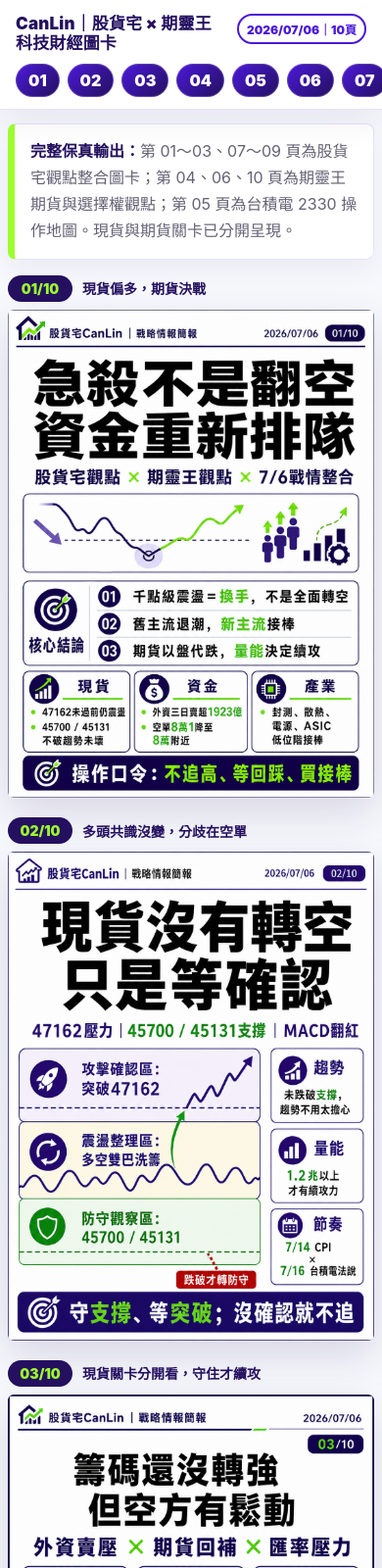
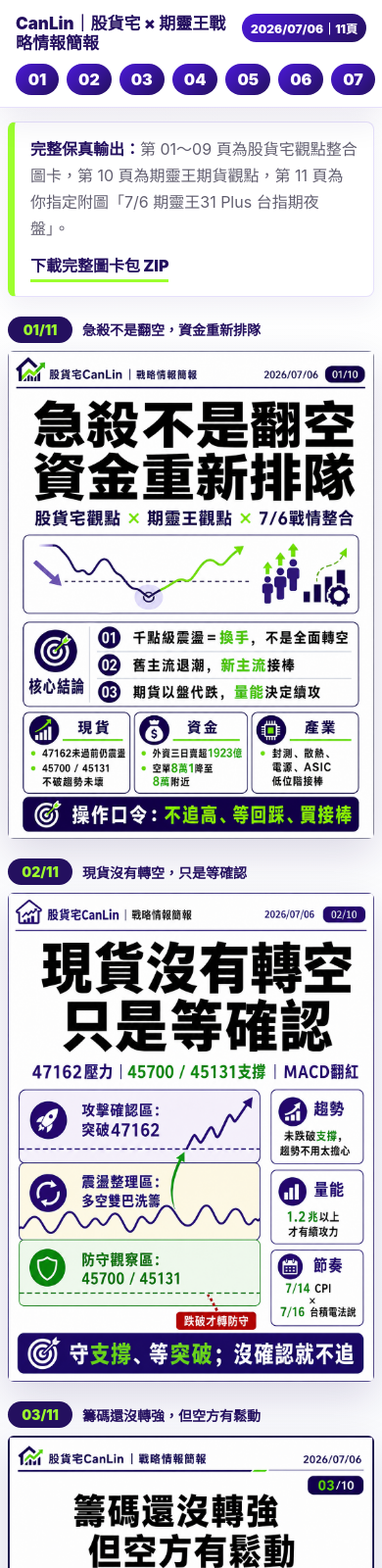
Before and after one commit to guanhaolin7/canlin-report, a plain HTML site: page reports/20260706/index.html in a window 390 px wide. Shown: the top 1600 px of the page at 98% size. Drawn offline with Linux system fonts and the light colour scheme.

Commit message:
Add files via upload

```diff
--- a/reports/20260706/index.html
+++ b/reports/20260706/index.html
@@ -3,7 +3,7 @@
 <head>
   <meta charset="utf-8">
   <meta name="viewport" content="width=device-width, initial-scale=1">
-  <title>CanLin｜股貨宅 × 期靈王科技財經圖卡 2026/07/06</title>
+  <title>CanLin｜股貨宅 × 期靈王戰略情報簡報 2026/07/06</title>
   <style>
     :root {
       --bg: #f7f8fc;
@@ -11,26 +11,26 @@
       --purple: #4b19d8;
       --purple-deep: #24105f;
       --green: #9dff2e;
-      --ink: #12121c;
-      --muted: #656174;
-      --line: #e7e2fb;
+      --ink: #111119;
+      --muted: #625f70;
+      --line: #e6e0fb;
     }
     * { box-sizing: border-box; }
     html { scroll-behavior: smooth; }
     body {
       margin: 0;
-      background: var(--bg);
+      background: radial-gradient(circle at top, #ffffff 0, var(--bg) 42%, #eff0f8 100%);
       color: var(--ink);
       font-family: -apple-system, BlinkMacSystemFont, "Segoe UI", "Noto Sans TC", "PingFang TC", "Microsoft JhengHei", Arial, sans-serif;
     }
     header {
       position: sticky;
       top: 0;
-      z-index: 20;
+      z-index: 10;
       background: rgba(255, 255, 255, .96);
       border-bottom: 1px solid var(--line);
-      box-shadow: 0 10px 32px rgba(36, 16, 95, .08);
-      backdrop-filter: blur(12px);
+      box-shadow: 0 12px 34px rgba(36, 16, 95, .09);
+      backdrop-filter: blur(14px);
     }
     .topbar {
       max-width: 1040px;
@@ -44,17 +44,16 @@
     .brand {
       font-weight: 950;
       color: var(--purple-deep);
-      letter-spacing: .01em;
       font-size: clamp(17px, 3.8vw, 25px);
       line-height: 1.2;
     }
     .meta {
       flex: 0 0 auto;
-      color: var(--purple);
-      border: 2px solid var(--purple);
+      color: #fff;
+      background: linear-gradient(135deg, var(--purple), var(--purple-deep));
       border-radius: 999px;
-      padding: 6px 11px;
-      font-weight: 900;
+      padding: 7px 12px;
+      font-weight: 950;
       font-size: 13px;
       white-space: nowrap;
     }
@@ -75,20 +74,16 @@
       text-decoration: none;
       color: #fff;
       background: linear-gradient(135deg, var(--purple), var(--purple-deep));
-      border: 1px solid rgba(255, 255, 255, .2);
       border-radius: 999px;
       padding: 8px 12px;
       font-weight: 950;
       line-height: 1;
     }
-    nav a:hover {
-      color: var(--green);
-      transform: translateY(-1px);
-    }
+    nav a:hover { color: var(--green); }
     main {
       max-width: 1040px;
       margin: 0 auto;
-      padding: 18px 12px 42px;
+      padding: 18px 12px 44px;
     }
     .intro {
       max-width: 760px;
@@ -103,9 +98,19 @@
       box-shadow: 0 10px 26px rgba(36, 16, 95, .06);
     }
     .intro strong { color: var(--purple-deep); }
+    .download {
+      display: inline-flex;
+      align-items: center;
+      gap: 8px;
+      margin-top: 10px;
+      color: var(--purple-deep);
+      text-decoration: none;
+      font-weight: 950;
+      border-bottom: 3px solid var(--green);
+    }
     .card-page {
       margin: 0 auto 26px;
-      scroll-margin-top: 122px;
+      scroll-margin-top: 124px;
     }
     .page-label {
       max-width: 760px;
@@ -158,9 +163,8 @@
     }
     @media (max-width: 640px) {
       .topbar { align-items: flex-start; }
-      .meta { font-size: 12px; padding: 5px 8px; }
+      .meta { font-size: 12px; padding: 6px 9px; }
       main { padding: 14px 8px 32px; }
-      .intro { margin-bottom: 16px; }
       .card-page { margin-bottom: 20px; }
       .page-label { font-size: 14px; }
       .frame { border-radius: 6px; }
@@ -170,8 +174,8 @@
 <body>
   <header>
     <div class="topbar">
-      <div class="brand">CanLin｜股貨宅 × 期靈王科技財經圖卡</div>
-      <div class="meta">2026/07/06｜10頁</div>
+      <div class="brand">CanLin｜股貨宅 × 期靈王戰略情報簡報</div>
+      <div class="meta">2026/07/06｜11頁</div>
     </div>
     <nav aria-label="頁碼導覽">
       <a href="#page01">01</a>
@@ -184,56 +188,63 @@
       <a href="#page08">08</a>
       <a href="#page09">09</a>
       <a href="#page10">10</a>
+      <a href="#page11">11</a>
     </nav>
   </header>
   <main>
     <section class="intro">
-      <strong>完整保真輸出：</strong>第 01～03、07～09 頁為股貨宅觀點整合圖卡；第 04、06、10 頁為期靈王期貨與選擇權觀點；第 05 頁為台積電 2330 操作地圖。現貨與期貨關卡已分開呈現。
+      <strong>完整保真輸出：</strong>第 01～09 頁為股貨宅觀點整合圖卡，第 10 頁為期靈王期貨觀點，第 11 頁為你指定附圖「7/6 期靈王31 Plus 台指期夜盤」。
+      <br>
+      <a class="download" href="CanLin_20260706_GitHub_11Cards_3x4.zip">下載完整圖卡包 ZIP</a>
     </section>
 
     <section class="card-page" id="page01">
-      <div class="page-label"><span>01/10</span><strong>現貨偏多，期貨決戰</strong></div>
-      <div class="frame"><img src="assets/page01.png" alt="現貨偏多，期貨決戰" loading="lazy"></div>
+      <div class="page-label"><span>01/11</span><strong>急殺不是翻空，資金重新排隊</strong></div>
+      <div class="frame"><img src="assets/page01.png" alt="急殺不是翻空，資金重新排隊" loading="lazy"></div>
     </section>
     <section class="card-page" id="page02">
-      <div class="page-label"><span>02/10</span><strong>多頭共識沒變，分歧在空單</strong></div>
-      <div class="frame"><img src="assets/page02.png" alt="多頭共識沒變，分歧在空單" loading="lazy"></div>
+      <div class="page-label"><span>02/11</span><strong>現貨沒有轉空，只是等確認</strong></div>
+      <div class="frame"><img src="assets/page02.png" alt="現貨沒有轉空，只是等確認" loading="lazy"></div>
     </section>
     <section class="card-page" id="page03">
-      <div class="page-label"><span>03/10</span><strong>現貨關卡分開看，守住才續攻</strong></div>
-      <div class="frame"><img src="assets/page03.png" alt="現貨關卡分開看，守住才續攻" loading="lazy"></div>
+      <div class="page-label"><span>03/11</span><strong>籌碼還沒轉強，但空方有鬆動</strong></div>
+      <div class="frame"><img src="assets/page03.png" alt="籌碼還沒轉強，但空方有鬆動" loading="lazy"></div>
     </section>
     <section class="card-page" id="page04">
-      <div class="page-label"><span>04/10</span><strong>期靈王關卡圖，60K 與 15K 分開</strong></div>
-      <div class="frame"><img src="assets/page04.png" alt="期靈王關卡圖，60K 與 15K 分開" loading="lazy"></div>
+      <div class="page-label"><span>04/11</span><strong>舊主流退潮，新主流接棒</strong></div>
+      <div class="frame"><img src="assets/page04.png" alt="舊主流退潮，新主流接棒" loading="lazy"></div>
     </section>
     <section class="card-page" id="page05">
-      <div class="page-label"><span>05/10</span><strong>台積電進入新箱型，法說前看突破</strong></div>
-      <div class="frame"><img src="assets/page05.png" alt="台積電進入新箱型，法說前看突破" loading="lazy"></div>
+      <div class="page-label"><span>05/11</span><strong>高基期不是不能買，是不能追</strong></div>
+      <div class="frame"><img src="assets/page05.png" alt="高基期不是不能買，是不能追" loading="lazy"></div>
     </section>
     <section class="card-page" id="page06">
-      <div class="page-label"><span>06/10</span><strong>週選區間爆肥，不雙買只做單邊</strong></div>
-      <div class="frame"><img src="assets/page06.png" alt="週選區間爆肥，不雙買只做單邊" loading="lazy"></div>
+      <div class="page-label"><span>06/11</span><strong>族群強弱不是排名，而是接棒條件</strong></div>
+      <div class="frame"><img src="assets/page06.png" alt="族群強弱不是排名，而是接棒條件" loading="lazy"></div>
     </section>
     <section class="card-page" id="page07">
-      <div class="page-label"><span>07/10</span><strong>六大產業主線，資金往強者集中</strong></div>
-      <div class="frame"><img src="assets/page07.png" alt="六大產業主線，資金往強者集中" loading="lazy"></div>
+      <div class="page-label"><span>07/11</span><strong>台積電是引擎，接棒股決定報酬</strong></div>
+      <div class="frame"><img src="assets/page07.png" alt="台積電是引擎，接棒股決定報酬" loading="lazy"></div>
     </section>
     <section class="card-page" id="page08">
-      <div class="page-label"><span>08/10</span><strong>三套劇本先寫好，市場來了照表執行</strong></div>
+      <div class="page-label"><span>08/11</span><strong>三套劇本先寫好，市場來了照表執行</strong></div>
       <div class="frame"><img src="assets/page08.png" alt="三套劇本先寫好，市場來了照表執行" loading="lazy"></div>
     </section>
     <section class="card-page" id="page09">
-      <div class="page-label"><span>09/10</span><strong>本週不是猜方向，而是驗證四個訊號</strong></div>
-      <div class="frame"><img src="assets/page09.png" alt="本週不是猜方向，而是驗證四個訊號" loading="lazy"></div>
+      <div class="page-label"><span>09/11</span><strong>明日不是猜漲跌，而是驗證四個訊號</strong></div>
+      <div class="frame"><img src="assets/page09.png" alt="明日不是猜漲跌，而是驗證四個訊號" loading="lazy"></div>
     </section>
     <section class="card-page" id="page10">
-      <div class="page-label"><span>10/10</span><strong>期靈王總戰術，長多未壞短線嚴控</strong></div>
-      <div class="frame"><img src="assets/page10.png" alt="期靈王總戰術，長多未壞短線嚴控" loading="lazy"></div>
+      <div class="page-label"><span>10/11</span><strong>期靈王期貨專區：以盤代跌偏多，但關卡短打</strong></div>
+      <div class="frame"><img src="assets/page10.png" alt="期靈王期貨專區：以盤代跌偏多，但關卡短打" loading="lazy"></div>
+    </section>
+    <section class="card-page" id="page11">
+      <div class="page-label"><span>11/11</span><strong>附圖：7/6 期靈王31 Plus 台指期夜盤</strong></div>
+      <div class="frame"><img src="assets/page11.png" alt="7/6 期靈王31 Plus 台指期夜盤" loading="lazy"></div>
     </section>
 
     <section class="notice">
-      本頁內容僅供研究參考，不構成任何投資建議。投資人應獨立判斷，審慎評估並自負風險。
+      本頁為圖卡展示用 GitHub Pages 輸出。內容僅供研究參考，不構成任何投資建議；投資人應獨立判斷，審慎評估並自負風險。
     </section>
   </main>
 </body>
```
